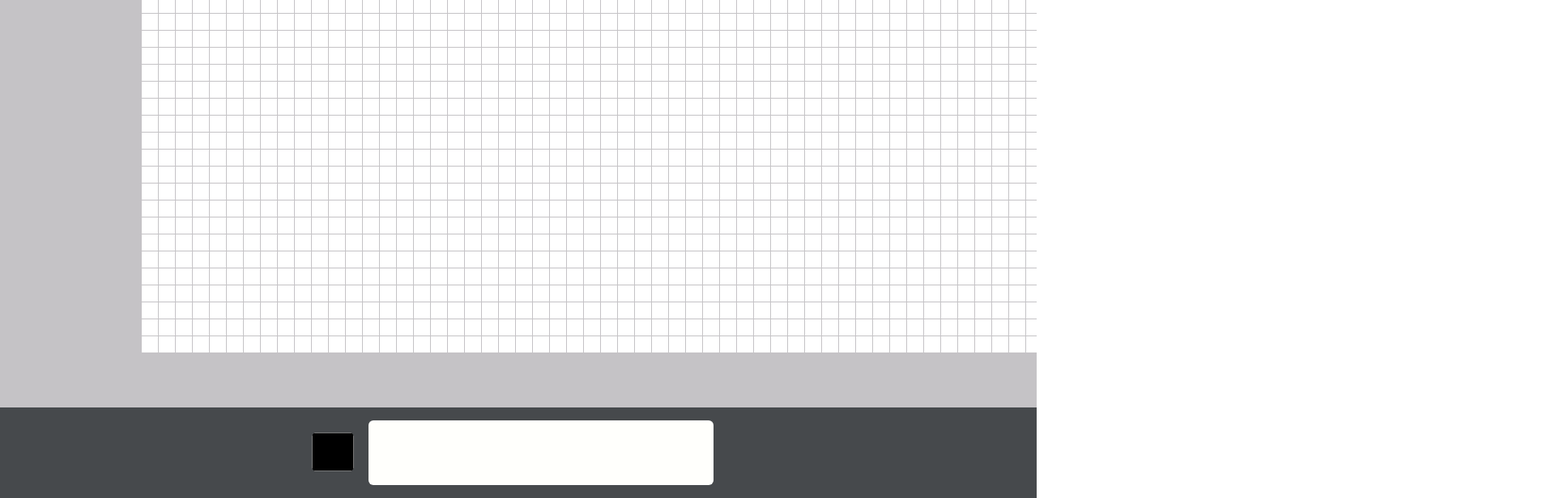
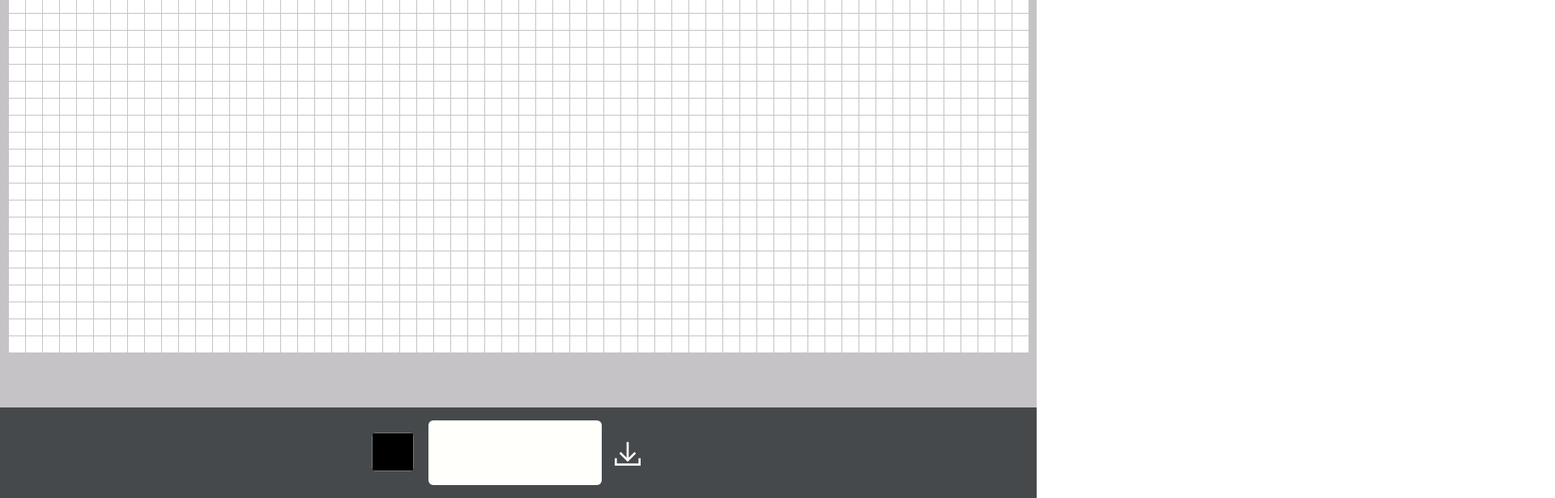
Before and after one commit to pierprogramming/Pixa, a React (Vite) app: page / in a window 1280 px wide. Shown: the part 471-1087 px from the top of the page at 81% size, 1920 px wide, since content can reach past the window. Built offline with nearby package versions, Linux system fonts and the light colour scheme.

Commit message:
Added downloading functionality

```diff
--- a/package.json
+++ b/package.json
@@ -11,8 +11,11 @@
   },
   "dependencies": {
     "@tailwindcss/vite": "^4.1.16",
+    "downloadjs": "^1.4.7",
+    "html-to-image": "^1.11.13",
     "react": "^19.1.1",
     "react-dom": "^19.1.1",
+    "react-icons": "^5.5.0",
     "tailwindcss": "^4.1.16",
     "zustand": "^5.0.8"
   },
--- a/src/components/Canvas.tsx
+++ b/src/components/Canvas.tsx
@@ -2,7 +2,7 @@ import { useEffect } from "react";
 import { useCanvas, useSquare, type ISquare } from "../store/GridStore";
 import { useColor } from "../store/PaletteStore";
 
-const ROW_SIZE = 95;
+const ROW_SIZE = 60;
 const COL_SIZE = 40;
 const SIZE = ROW_SIZE * COL_SIZE;
 
@@ -43,11 +43,11 @@ const Canvas = () => {
   };
 
   return (
-    <div
-      id="canvas"
-      className="flex flex-col items-center justify-start bg-[#c5c3c6]"
-    >
-      <div className="w-5/6">
+    <div className="flex flex-col items-center justify-center bg-[#c5c3c6]">
+      <div
+        className="flex flex-col items-center justify-center w-5/6 bg-[#c5c3c6]"
+        id="canvas"
+      >
         <div
           className="grid gap-[1px] m-10 p-7"
           style={{
--- /dev/null
+++ b/src/hooks/useDownloadCanvas.ts
@@ -0,0 +1,23 @@
+import { useState } from "react";
+import * as htmlToImage from "html-to-image";
+import download from "downloadjs";
+
+export const useDownloadCanvas = () => {
+  const [isDownloading, setIsDownloading] = useState(false);
+
+  const downloadPNG = (html: string) => {
+    setIsDownloading(true);
+    try {
+      const node = document.getElementById(html);
+      htmlToImage
+        .toPng(node)
+        .then((dataUrl) => download(dataUrl, "my-pixa.png"));
+    } catch (error) {
+      console.log("An error occured");
+    } finally {
+      setIsDownloading(false);
+    }
+  };
+
+  return { isDownloading, downloadPNG };
+};
--- a/src/pages/MenuPage.tsx
+++ b/src/pages/MenuPage.tsx
@@ -1,11 +1,32 @@
 import ColorPicker from "../components/ColorPicker";
 import PaletteHistory from "../components/PaletteHistory";
+import { useDownloadCanvas } from "../hooks/useDownloadCanvas";
+import { GrDownload } from "react-icons/gr";
 
 const MenuPage = () => {
+  const { isDownloading, downloadPNG } = useDownloadCanvas();
+
+  const download = () => {
+    downloadPNG("canvas");
+  };
+
   return (
-    <div className="flex flex-row items-center justify-center bg-[# bg-[#46494c]">
-      <ColorPicker />
-      <PaletteHistory />
+    <div className="flex flex-row items-center justify-evenly bg-[# bg-[#46494c]">
+      <div className="flex flex-row items-center justify-center w-3/6">
+        <ColorPicker />
+        <PaletteHistory />
+        <button
+          disabled={isDownloading}
+          onClick={download}
+          className="size-16 "
+        >
+          <GrDownload
+            size="2rem"
+            color={isDownloading ? "gray" : "white"}
+            cursor={isDownloading ? "wait" : "pointer"}
+          />
+        </button>
+      </div>
     </div>
   );
 };
```
Also changed, not shown: 1 other file (tests, documents, lock files or other folders).
